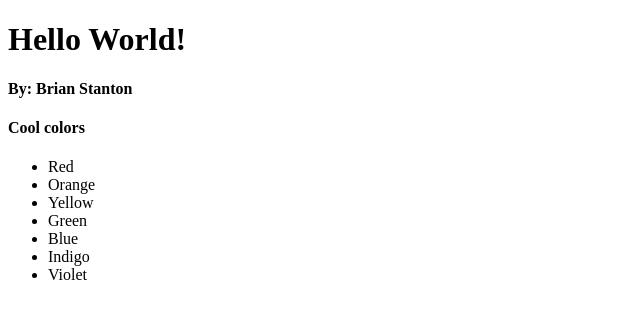
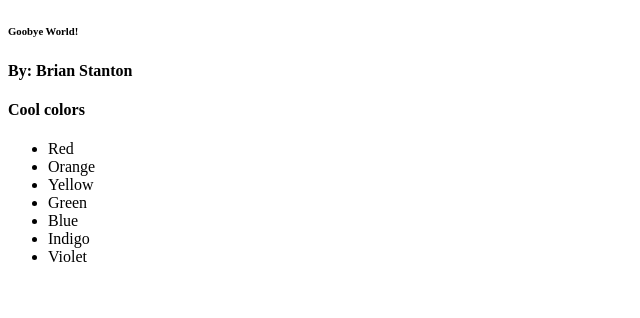
Before and after one commit to bstanton773/kekambas-117_hello_world, a plain HTML site: page index.html in a window 1280 px wide. Shown: the whole page, without its empty margins (0-640 px from the left). Drawn offline with Linux system fonts and the light colour scheme.

Commit message:
Changed hello to goodbye

```diff
--- a/index.html
+++ b/index.html
@@ -7,7 +7,7 @@
     <title>Hello World</title>
 </head>
 <body>
-    <h1>Hello World!</h1>
+    <h6>Goobye World!</h6>
     <h4>By: Brian Stanton</h4>
     <h4>Cool colors</h4>
     <ul>
```
